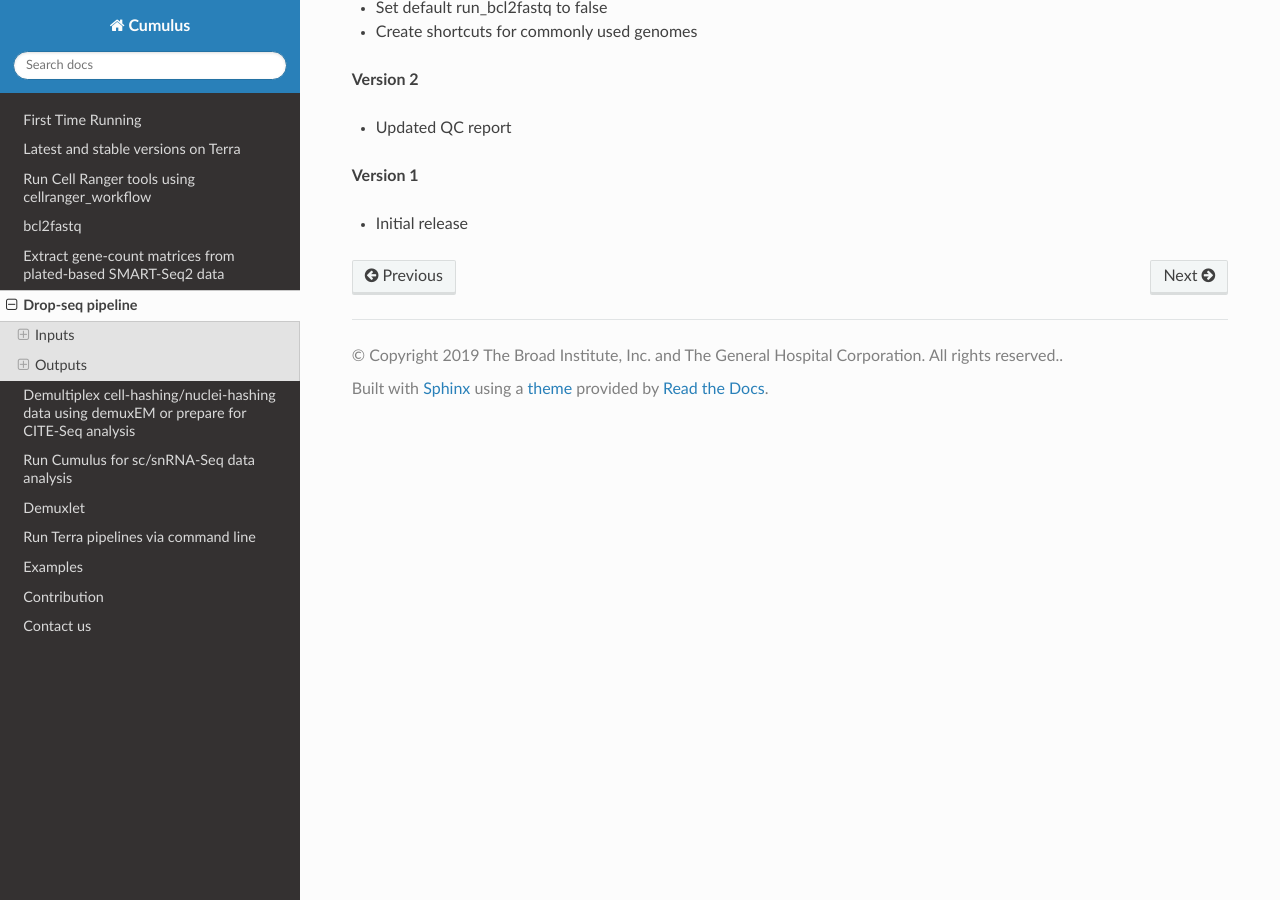
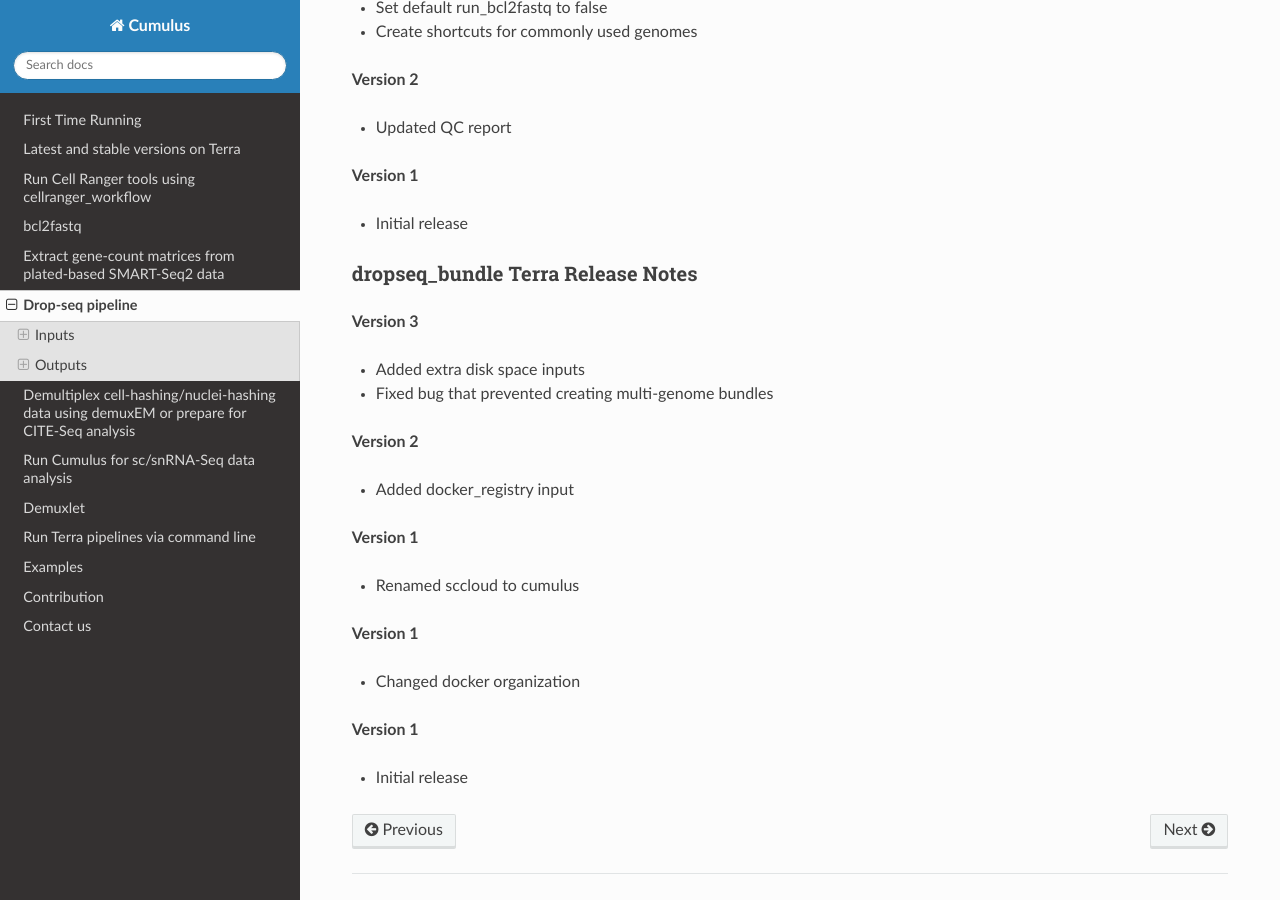
Before and after one commit to lilab-bcb/cumulus, a Sphinx documentation site: the page built from docs/drop_seq.rst, in a window 1280 px wide and 900 px high, scrolled down 6607 px. Built offline with Sphinx 7.4.7 and the Read the Docs theme 2.0.0, drawn with Linux system fonts in a browser that asks for light colours.

Commit message:
Updated dropseq bundle

```diff
--- a/docs/drop_seq.rst
+++ b/docs/drop_seq.rst
@@ -307,3 +307,27 @@ dropseq_workflow Terra Release Notes
 **Version 1**
 
 - Initial release
+
+dropseq_bundle Terra Release Notes
+===================================================
+
+**Version 3**
+
+- Added extra disk space inputs
+- Fixed bug that prevented creating multi-genome bundles
+
+**Version 2**
+
+- Added docker_registry input
+
+**Version 1**
+
+- Renamed sccloud to cumulus
+
+**Version 1**
+
+- Changed docker organization
+
+**Version 1**
+
+- Initial release
```
Also changed, not shown: 1 other file.
